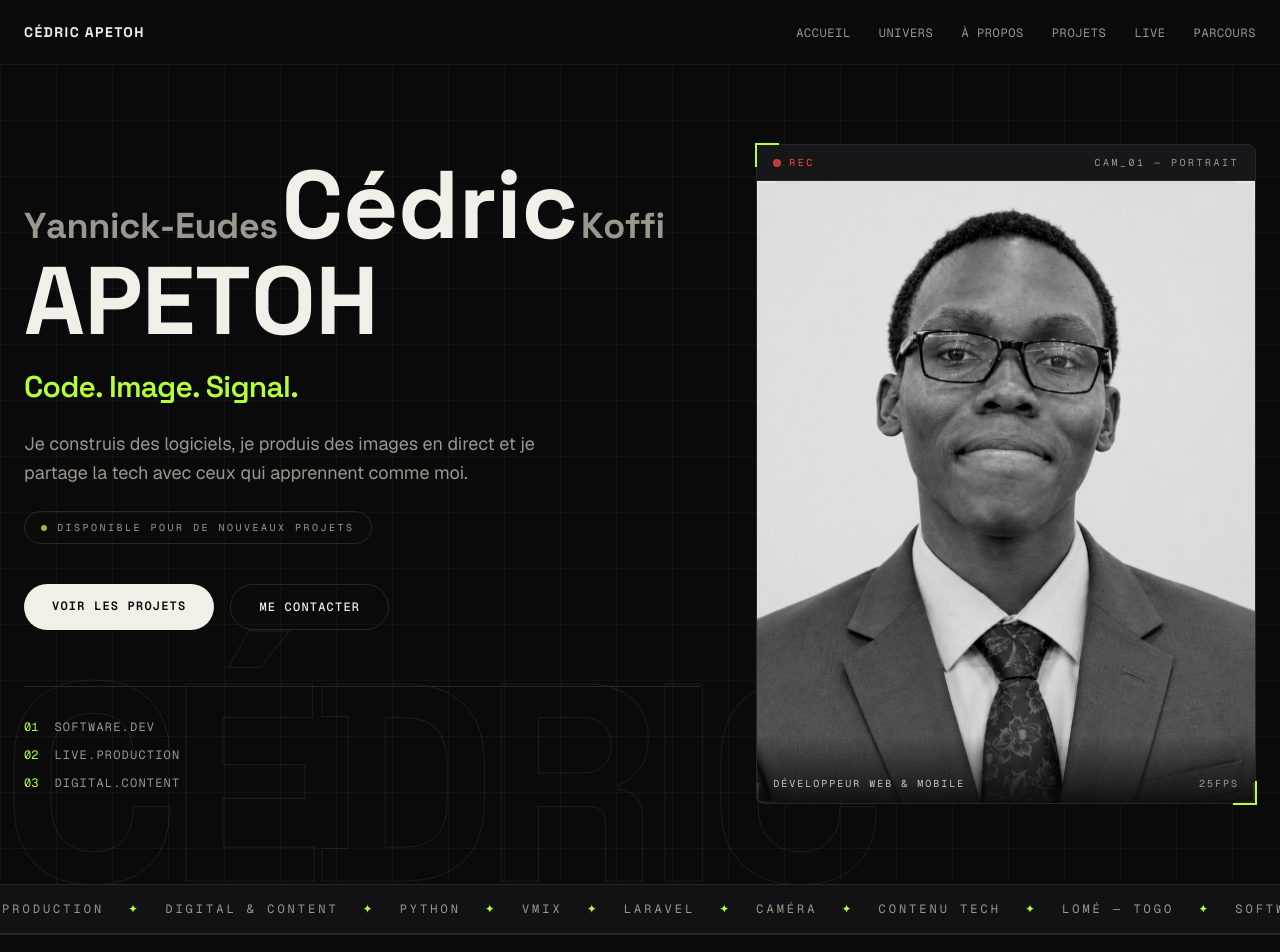
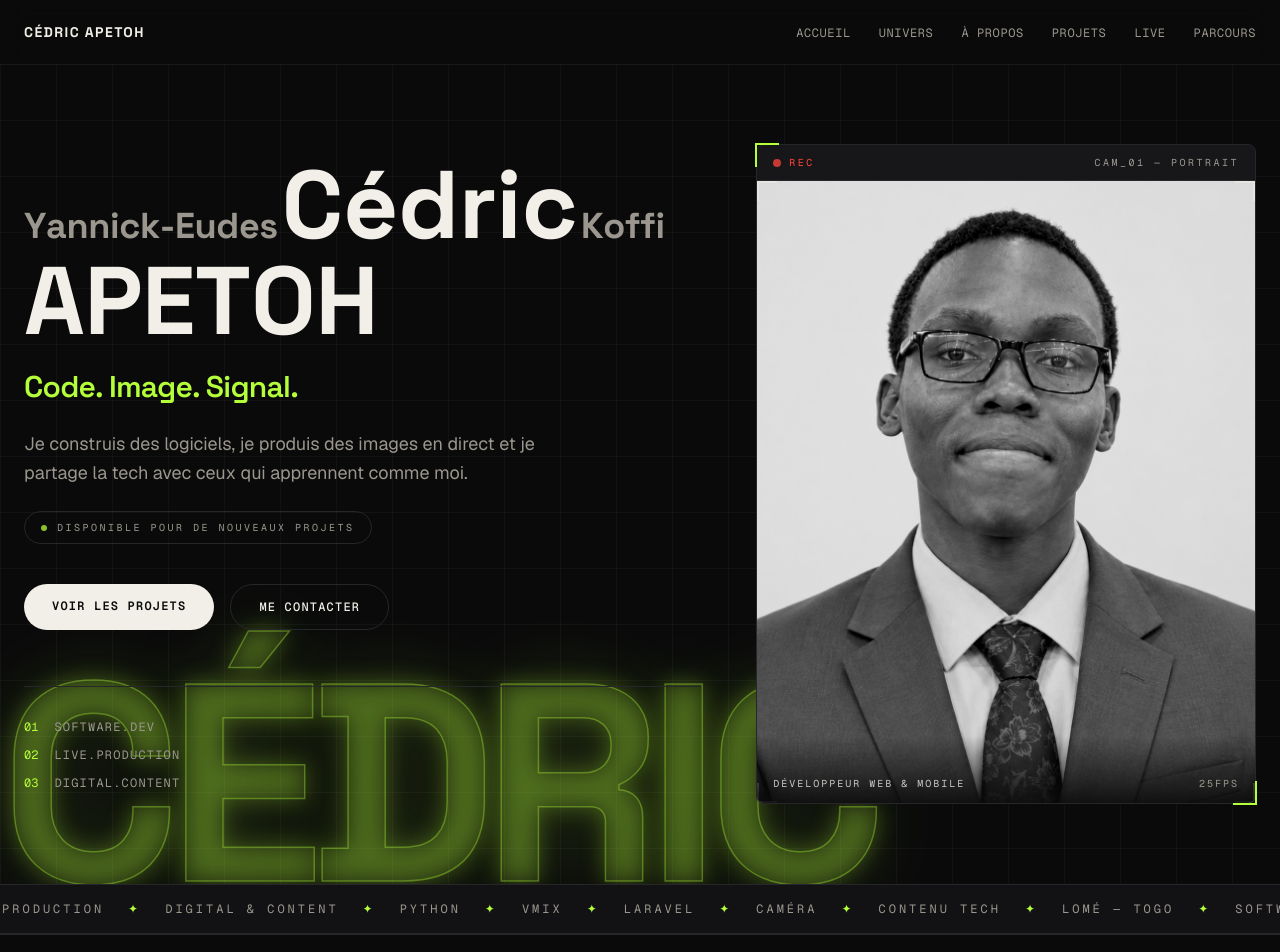
Before and after one commit to Yannickeudes/yannickeudes.github.io, a Next.js app: page / in a window 1280 px wide. Shown: the top 952 px of the page. Built offline with nearby package versions, Linux system fonts and the light colour scheme.

Commit message:
Watermark CÉDRIC accentué en vert néon

```diff
--- a/src/app/globals.css
+++ b/src/app/globals.css
@@ -109,6 +109,14 @@ body {
   color: transparent;
 }
 
+.watermark {
+  -webkit-text-stroke: 1.5px rgb(180 255 57 / 0.4);
+  color: rgb(180 255 57 / 0.07);
+  text-shadow:
+    0 0 24px rgb(180 255 57 / 0.35),
+    0 0 80px rgb(180 255 57 / 0.18);
+}
+
 .fx-split {
   background: linear-gradient(to bottom, #f2efe9 0%, #f2efe9 50%, var(--color-accent) 50%, var(--color-accent) 100%);
   -webkit-background-clip: text;
--- a/src/components/Hero.tsx
+++ b/src/components/Hero.tsx
@@ -24,9 +24,9 @@ export default function Hero() {
       {/* watermark */}
       <div
         aria-hidden="true"
-        className="pointer-events-none absolute -bottom-10 left-0 font-display text-[22vw] leading-none font-bold tracking-tighter whitespace-nowrap opacity-60 select-none"
+        className="pointer-events-none absolute -bottom-10 left-0 font-display text-[22vw] leading-none font-bold tracking-tighter whitespace-nowrap opacity-90 select-none"
       >
-        <span className="text-outline">CÉDRIC</span>
+        <span className="watermark">CÉDRIC</span>
       </div>
 
       <div className="relative z-10 mx-auto grid w-full max-w-7xl gap-14 px-6 py-20 lg:grid-cols-[1.15fr_0.85fr] lg:items-center">
```
